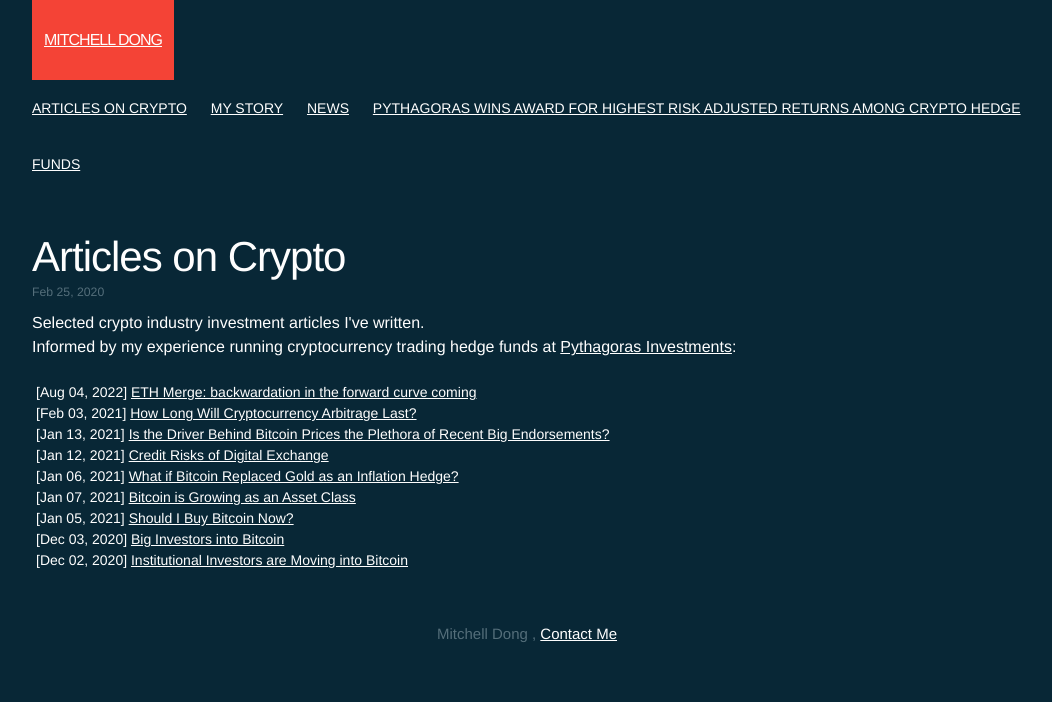
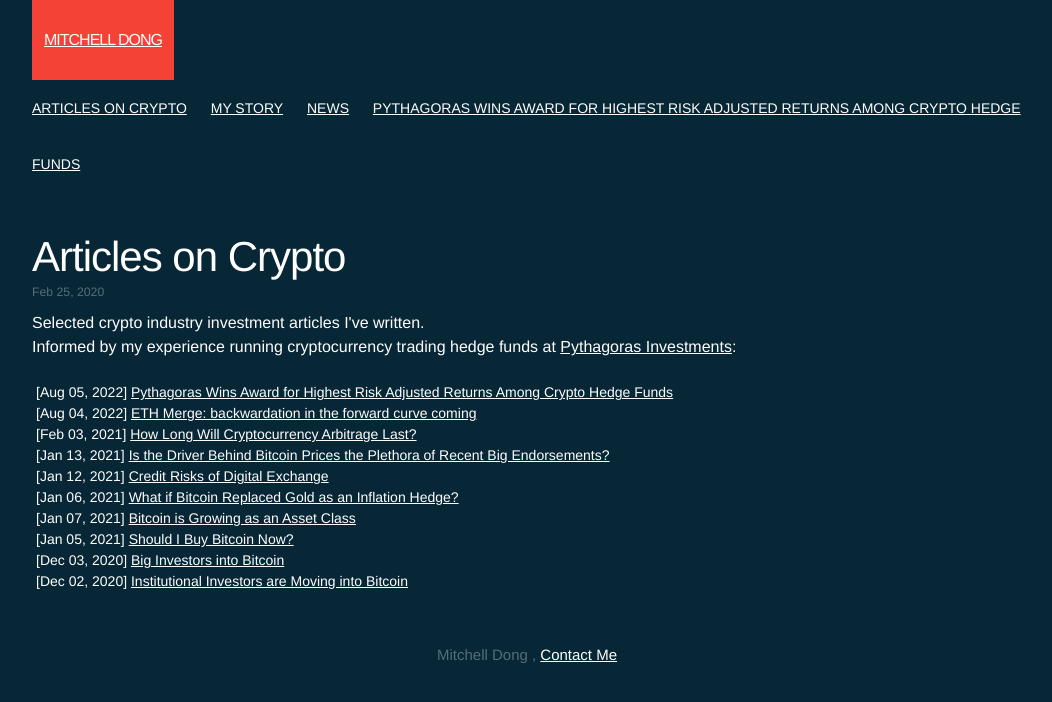
Before and after one commit to pythagoras-investments/mitchelldong_com, a Jekyll site: the page built from crypto-articles.md, in a window 1280 px wide. Shown: the top 702 px of the page, without its empty margins (112-1164 px from the left). Built offline with Jekyll 4.4.1, drawn with Linux system fonts in a browser that asks for light colours.

Commit message:
Update crypto-articles.md

```diff
--- a/crypto-articles.md
+++ b/crypto-articles.md
@@ -12,6 +12,7 @@ Selected crypto industry investment articles I've written. <br/>
 Informed by my experience running cryptocurrency trading hedge funds at <a href="https://pythagoras.investments">Pythagoras Investments</a>:</h5>
 <br/>
 <ul style="list-style-type: none;">
+  <li>[Aug 05, 2022] <a href="https://mitchelldong.com/pythagoras-wins-award-for-highest-risk-adjusted-returns-among-crypto-hedge-funds-2022/" target="_blank">Pythagoras Wins Award for Highest Risk Adjusted Returns Among Crypto Hedge Funds</a></li>
   <li>[Aug 04, 2022] <a href="https://medium.com/@marketing_56362/eth-merge-backwardation-in-the-forward-curve-coming-99d15967f89" target="_blank">ETH Merge: backwardation in the forward curve coming</a></li>
   <li>[Feb 03, 2021] <a href="https://insightsfromleaders.medium.com/mitchell-dong-ac79a0769c3f" target="_blank">How Long Will Cryptocurrency Arbitrage Last?</a></li>
   <li>[Jan 13, 2021] <a href="https://impactmagazine.medium.com/mitchell-dong-15707842f240" target="_blank">Is the Driver Behind Bitcoin Prices the Plethora of Recent Big Endorsements?</a></li>
```
